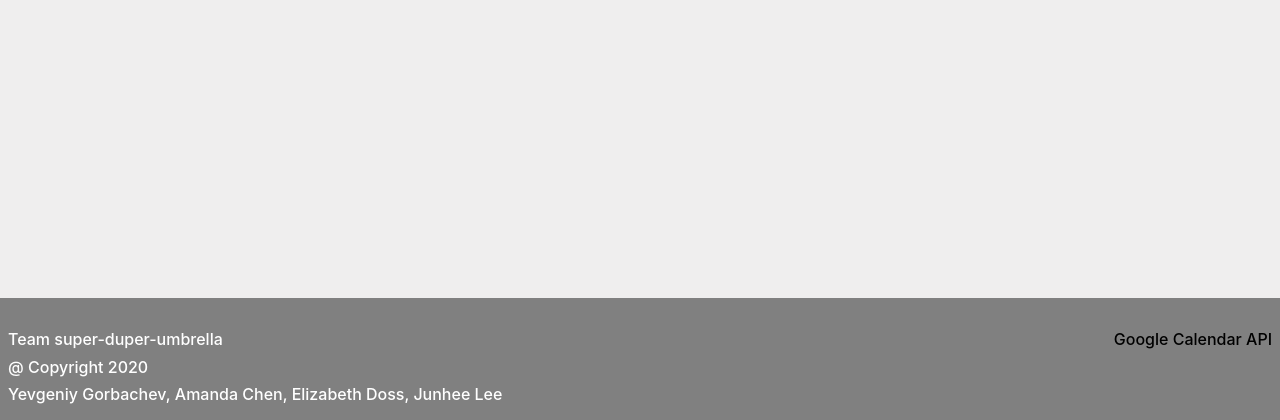
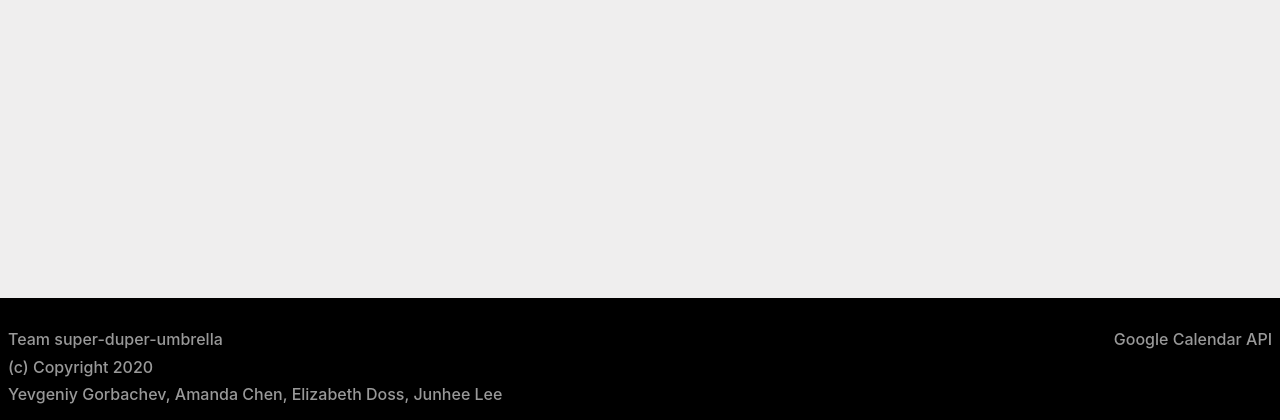
Before and after one commit to yevagorbachev/Project_2_MKS21QJI, a Flask app: page /register in a window 1280 px wide. Shown: the part 380-800 px from the top of the page. Run offline with Flask 2, Linux system fonts and the light colour scheme; some libraries are stand-ins or nearby versions.

Commit message:
fixed footer

```diff
--- a/templates/base_sign.html
+++ b/templates/base_sign.html
@@ -35,17 +35,17 @@
       {% block content %}
       {% endblock %}
       <br>
-      <footer style="background-color:#808080; color:white;" class="footer font-small p-2 text-left">
+      <br>
+      <footer style="background-color:black; color:rgb(153,153,153);" class="footer font-small p-2 text-left">
         <br>
         <div class="row">
-          <div class="col-sm-6" style="color:white;">
+          <div class="col-sm-6">
             <h6>Team super-duper-umbrella</h6>
-            <h6>@ Copyright 2020</h6>
+            <h6>(c) Copyright 2020</h6>
             <h6>Yevgeniy Gorbachev, Amanda Chen, Elizabeth Doss, Junhee Lee</h6>
           </div>
-          <hr class="clearfix w-80 d-md-none pb-3">
           <div class="col-sm-6 text-right">
-            <h6><a target="_blank" href="https://docs.google.com/document/d/1atMCAui86AwBSWEz8lCIJFaNkUL4V5fwVecNcnxSpP0/edit" style="color:black;">Google Calendar API</a></h6>
+            <h6><a target="_blank" style="color:rgb(153,153,153);" href="https://docs.google.com/document/d/1atMCAui86AwBSWEz8lCIJFaNkUL4V5fwVecNcnxSpP0/edit" style="color:black;">Google Calendar API</a></h6>
           </div>
         </div>
       </footer>
```
Also changed, not shown: templates/account.html (+2 -7 lines), templates/base_prof.html (indentation only).
